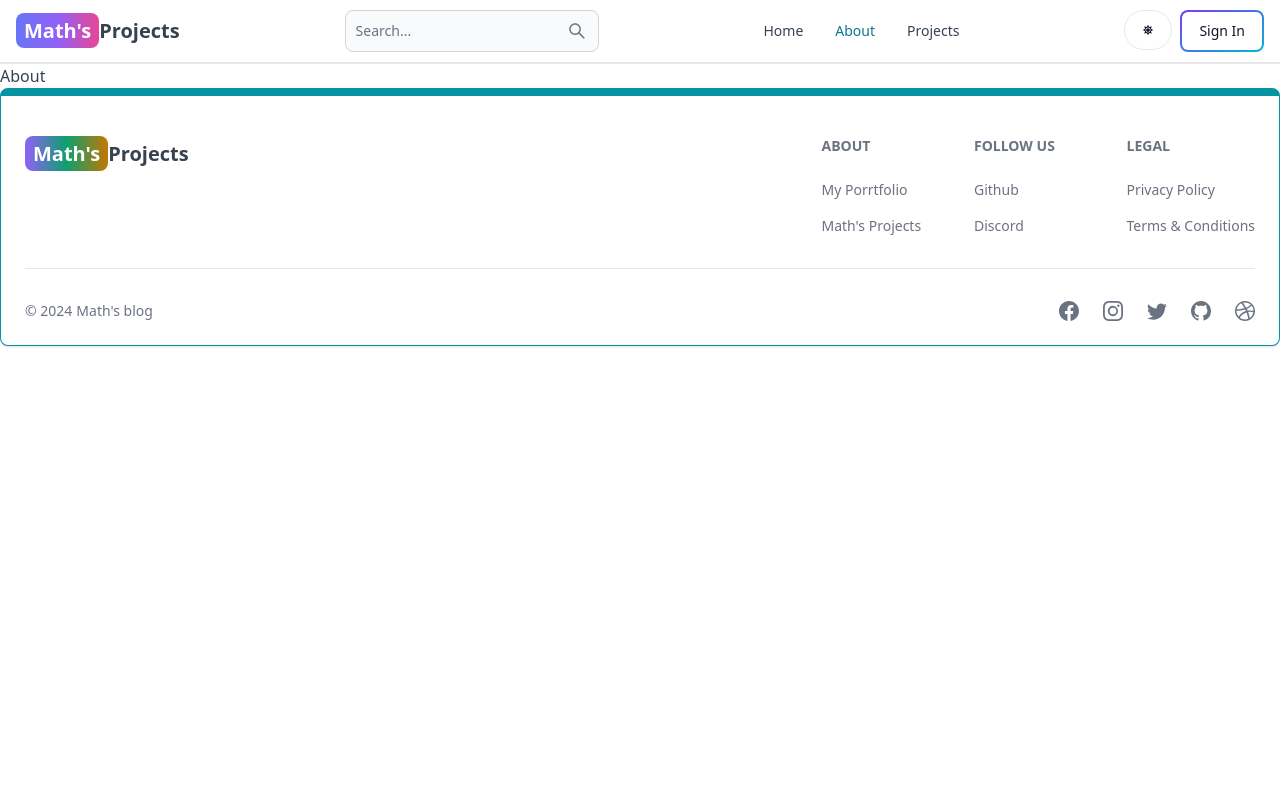
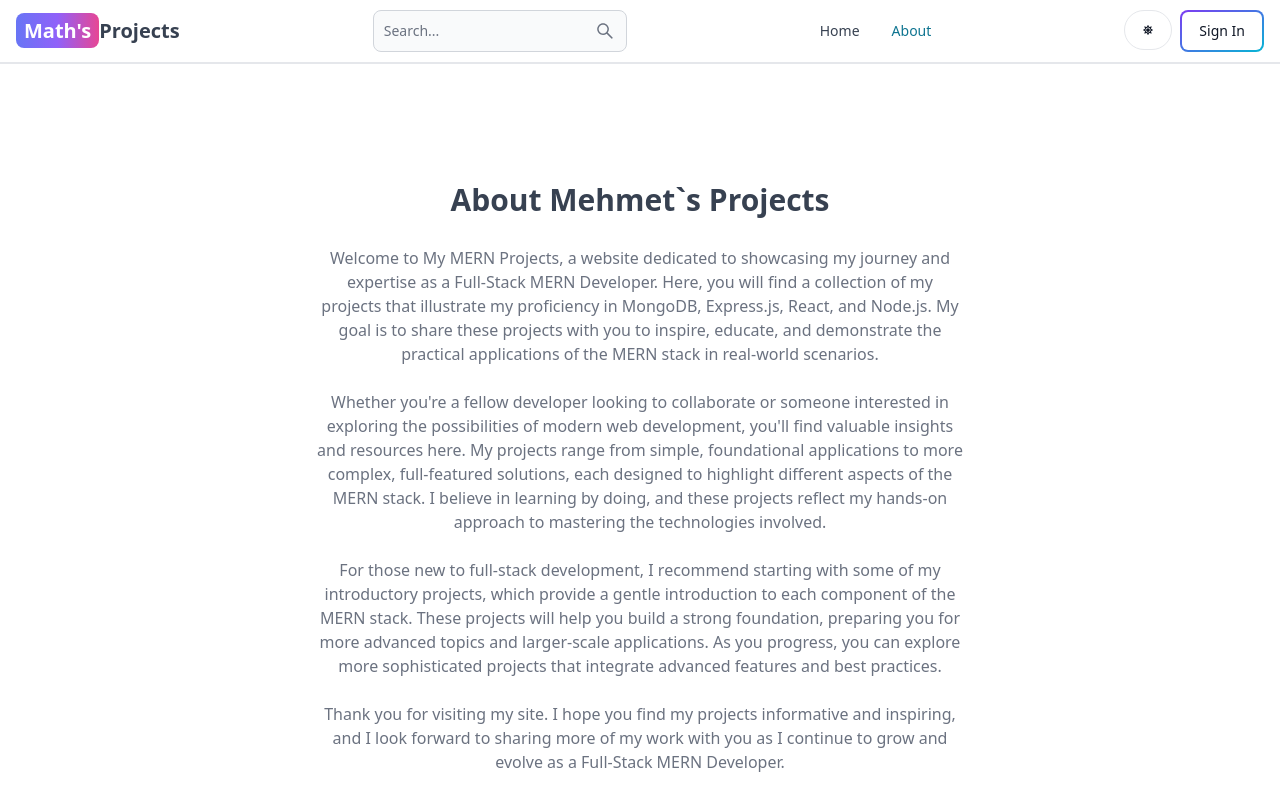
Before and after one commit to MehmetKaldirim/my-all-projects, a React (Vite) app in the folder client/: page /about in a window 1280 px wide. Shown: the top 800 px of the page. Built offline with nearby package versions, Linux system fonts and the light colour scheme; no server answers.

Commit message:
about page added, add project added for admin

```diff
--- a/client/src/components/Header.jsx
+++ b/client/src/components/Header.jsx
@@ -117,9 +117,11 @@ export default function Header() {
         <Navbar.Link active={path === "/about"} as={"div"}>
           <Link to="/about">About</Link>
         </Navbar.Link>
-        <Navbar.Link active={path === "/projects"} as={"div"}>
-          <Link to="/projects">Projects</Link>
-        </Navbar.Link>
+        {currentUser && currentUser.isAdmin && (
+          <Navbar.Link active={path === "/projects"} as={"div"}>
+            <Link to="/create-project">Add Projects</Link>
+          </Navbar.Link>
+        )}
       </Navbar.Collapse>
     </Navbar>
   );
--- a/client/src/pages/About.jsx
+++ b/client/src/pages/About.jsx
@@ -1,5 +1,51 @@
-import React from "react";
+export default function About() {
+  return (
+    <div className="min-h-screen flex items-center justify-center">
+      <div className="max-w-2xl mx-auto p-3 text-center">
+        <div>
+          <h1 className="text-3xl font font-semibold text-center my-7">
+            About Mehmet`s Projects
+          </h1>
+          <div className="text-md text-gray-500 flex flex-col gap-6">
+            <p>
+              Welcome to My MERN Projects, a website dedicated to showcasing my
+              journey and expertise as a Full-Stack MERN Developer. Here, you
+              will find a collection of my projects that illustrate my
+              proficiency in MongoDB, Express.js, React, and Node.js. My goal is
+              to share these projects with you to inspire, educate, and
+              demonstrate the practical applications of the MERN stack in
+              real-world scenarios.
+            </p>
+            <p>
+              Whether you're a fellow developer looking to collaborate or
+              someone interested in exploring the possibilities of modern web
+              development, you'll find valuable insights and resources here. My
+              projects range from simple, foundational applications to more
+              complex, full-featured solutions, each designed to highlight
+              different aspects of the MERN stack. I believe in learning by
+              doing, and these projects reflect my hands-on approach to
+              mastering the technologies involved.
+            </p>
 
-export default function About() {
-  return <div>About</div>;
+            <p>
+              For those new to full-stack development, I recommend starting with
+              some of my introductory projects, which provide a gentle
+              introduction to each component of the MERN stack. These projects
+              will help you build a strong foundation, preparing you for more
+              advanced topics and larger-scale applications. As you progress,
+              you can explore more sophisticated projects that integrate
+              advanced features and best practices.
+            </p>
+
+            <p>
+              Thank you for visiting my site. I hope you find my projects
+              informative and inspiring, and I look forward to sharing more of
+              my work with you as I continue to grow and evolve as a Full-Stack
+              MERN Developer.
+            </p>
+          </div>
+        </div>
+      </div>
+    </div>
+  );
 }
--- a/client/src/pages/SignIn.jsx
+++ b/client/src/pages/SignIn.jsx
@@ -48,10 +48,10 @@ export default function SignIn() {
         {/* left */}
         <div className="flex-1">
           <Link to="/" className="font-bold dark:text-white text-4xl">
-            <span className="px-2 py-1 bg-gradient-to-r from-indigo-500 via-purple-500 to-pink-500 rounded-lg text-white">
+            <span className="px-2 py-1 bg-gradient-to-r from-purple-500 via-green-500 to-yellow-500 rounded-lg text-white">
               Math's
             </span>
-            Blog
+            Projects
           </Link>
           <p className="text-sm mt-5">
             This is a demo project. You can sign in with your email and password
@@ -81,7 +81,7 @@ export default function SignIn() {
               />
             </div>
             <Button
-              gradientDuoTone="purpleToPink"
+              gradientDuoTone="tealToLime"
               type="submit"
               disabled={loading}
             >
```
